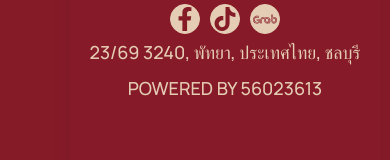
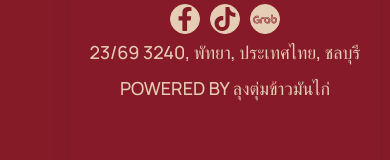
Before and after one commit to rubnganpanha/lungtumkhaomunkai, a Next.js app: page / in a window 390 px wide. Both pictures are taken after a click on the element 340 px from the left and 109 px from the top of the page. Shown: the part 509-669 px from the top of the page. Built offline with nearby package versions, Linux system fonts and the light colour scheme.

Commit message:
fixed seo
fixed seo

```diff
--- a/src/components/Nav.tsx
+++ b/src/components/Nav.tsx
@@ -1,9 +1,7 @@
-import React, { useState, useEffect } from "react";
-
+import React, { useState } from "react";
 import { navData } from "@/constants";
 import Link from "next/link";
 import Socials from "./Socials";
-import { motion } from "framer-motion";
 
 export default function Nav() {
   const [nav, setNav] = useState(false);
@@ -15,15 +13,17 @@ export default function Nav() {
     }
     setNav(!nav);
   };
+
   return (
-    <nav className="w-full h-full">
+    <nav className="w-full h-full" aria-label="Main navigation">
       <ul className="h-full flex flex-col lg:flex-row justify-center items-center gap-y-6 lg:gap-x-32">
         {navData.map((item, index) => (
           <li key={index}>
             <a
               onClick={() => handleNavClick(item.href.substring(1))}
-              className="text-xl capitalize font-primary
-              hover:text-navPanelTextHover transition-all duration-300 cursor-pointer"
+              className="text-xl capitalize font-primary hover:text-navPanelTextHover transition-all duration-300 cursor-pointer"
+              href={item.href}
+              aria-label={`Navigate to ${item.name}`}
             >
               {item.name}
             </a>
@@ -33,24 +33,26 @@ export default function Nav() {
           <div className="flex justify-center items-center mb-1">
             <Socials />
           </div>
-          <div className="flex justify-center items-center mb-1">
+          <address className="flex justify-center items-center mb-1 not-italic">
             <a
               href="https://maps.app.goo.gl/bC4VJznsajYpM4T48"
               className="no-underline hover:text-iconh-main"
               target="_blank"
               rel="noopener noreferrer"
+              aria-label="View location on Google Maps"
             >
               23/69 3240, พัทยา, ประเทศไทย, ชลบุรี
             </a>
-          </div>
+          </address>
           <div className="flex justify-center items-center uppercase mb-4">
             <a
-              href="https://github.com/56023613"
+              href="https://www.facebook.com/LungtumKhaomunkai/"
               className="no-underline table-cell py-1 hover:text-iconh-main"
               target="_blank"
               rel="noopener noreferrer"
+              aria-label="Visit ลุงตุ่มข้าวมันไก่"
             >
-              powered by 56023613
+              powered by ลุงตุ่มข้าวมันไก่
             </a>
           </div>
         </li>
```
Also changed, not shown: 1 other file (tests, documents, lock files or other folders).
